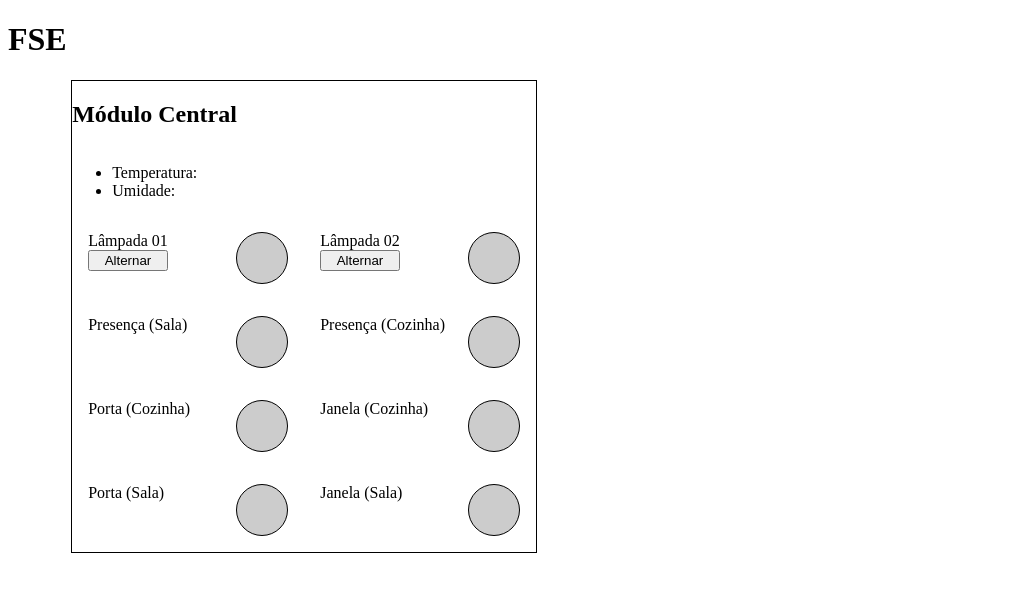
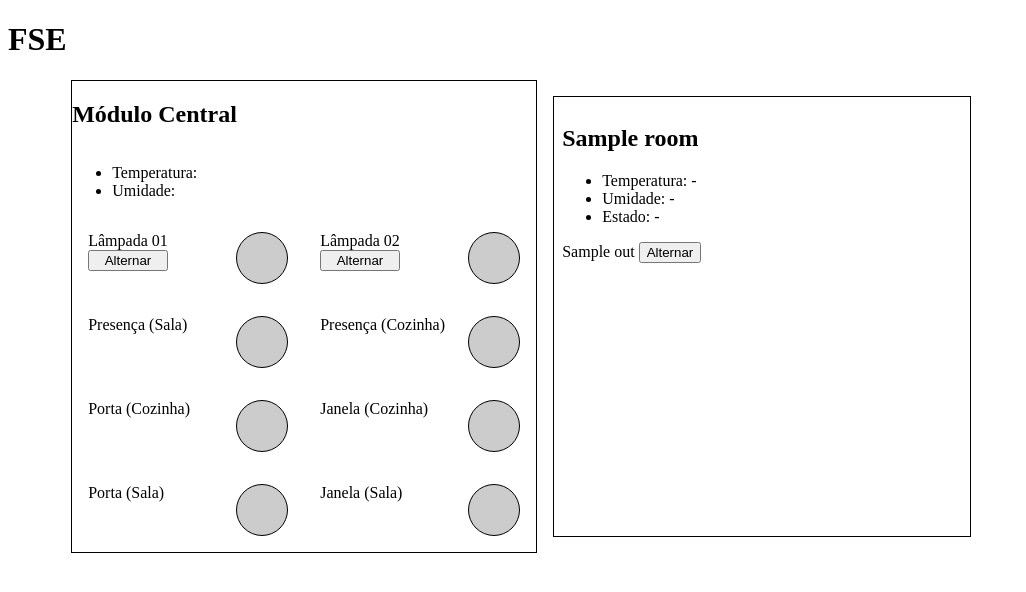
Before and after one commit to Hargre/FSE_TrabalhoFinal, a Flask app: template central_server/templates/index.html in a window 1280 px wide. Shown: the top 592 px of the page, without its empty margins (0-1026 px from the left). Run offline with Flask 2, Linux system fonts and the light colour scheme; the template is opened without the code that fills it: most values are stand-ins (such as "Sample title", 1, 10 or a date in 2020); some libraries are stand-ins or nearby versions.

Commit message:
Adiciona persistência de dados no servidor central e na esp.

```diff
--- a/central_server/main.py
+++ b/central_server/main.py
@@ -9,6 +9,7 @@ import threading
 from time import sleep
 
 import json
+import csv
 
 def mqtthread(socketio):
     client = MqttClient.get_instance(socketio)
@@ -31,7 +32,16 @@ socketio = SocketIO(app)
 
 @app.route('/')
 def index():
-    return render_template('index.html')
+    devices = []
+    try:
+        with open("data/devices.csv") as devices_csv:
+            reader = csv.reader(devices_csv)
+            for row in reader:
+                devices.append({"room": row[0], "in": row[1], "out": row[2]})
+    except FileNotFoundError:
+        with open("data/devices.csv", "w") as devices_csv:
+            pass
+    return render_template('index.html', devices=devices)
 
 
 @socketio.on('button')
@@ -43,7 +53,9 @@ def register_device(data):
     print(data)
     client = MqttClient.get_instance(socketio)
     client.publish("dispositivos/%s" % data['address'], json.dumps({"room": data['roomName']}))
-    client.subscribe(data['roomName'])
+    with open('data/devices.csv', 'a+', newline='') as devices_csv:
+        writer = csv.writer(devices_csv)
+        writer.writerow([data['roomName'], data['inDevice'], data['outDevice']])
     print(data)
 
 @socketio.on('remoteOut')
--- a/central_server/templates/index.html
+++ b/central_server/templates/index.html
@@ -63,41 +63,20 @@
             </div>
         </section>
         <section id="esp-clients" class="esp-clients">
-            <!-- <div class="client" id="client1">
-                <h2>ESP Client</h2>
-                <ul>
-                    <li>Temperatura:</li>
-                    <li>Umidade:</li>
-                </ul>
-            </div>
-            <div class="client" id="client2">
-                <h2>ESP Client</h2>
-                <ul>
-                    <li>Temperatura:</li>
-                    <li>Umidade:</li>
-                </ul>
-            </div>
-            <div class="client" id="client3">
-                <h2>ESP Client</h2>
-                <ul>
-                    <li>Temperatura:</li>
-                    <li>Umidade:</li>
-                </ul>
-            </div>
-            <div class="client" id="client4">
-                <h2>ESP Client</h2>
-                <ul>
-                    <li>Temperatura:</li>
-                    <li>Umidade:</li>
-                </ul>
-            </div>
-            <div class="client" id="client5">
-                <h2>ESP Client</h2>
-                <ul>
-                    <li>Temperatura:</li>
-                    <li>Umidade:</li>
-                </ul>
-            </div> -->
+            {% for device in devices %}
+                <div class="client" id="{{ device.room }}">
+                    <h2>{{ device.room }}</h2>
+                    <ul>
+                        <li id="{{ device.room + '_temp' }}">Temperatura: -</li>
+                        <li id="{{ device.room + '_hum' }}">Umidade: -</li>
+                        <li id="{{ device.room + '_sta' }}">Estado: -</li>
+                    </ul>
+                    <div id="{{ device.room + '_out' }}">
+                        <span>{{ device.out }}</span>
+                        <button onclick="toggleRemote('{{ device.room }}')">Alternar</button>
+                    </div>
+                </div>
+            {% endfor %}
         </section>
     </main>
 
@@ -168,6 +147,9 @@
             // let modal = document.getElementById('register-modal');
             // modal.style.display = "block";
         }
+        function toggleRemote (device) {
+            socket.emit('remoteOut', {'id': device})
+        }
         function saveDevice() {
             const roomName = document.getElementById('room_name');
             const inDevice = document.getElementById('in_device');
@@ -229,6 +211,7 @@
             inDevice.value = '';
             outDevice.value = '';
         }
+
     </script>
 
     <style>
```
Also changed, not shown: central_server/mqtt.py (+5 -2 lines), 3 other files.
